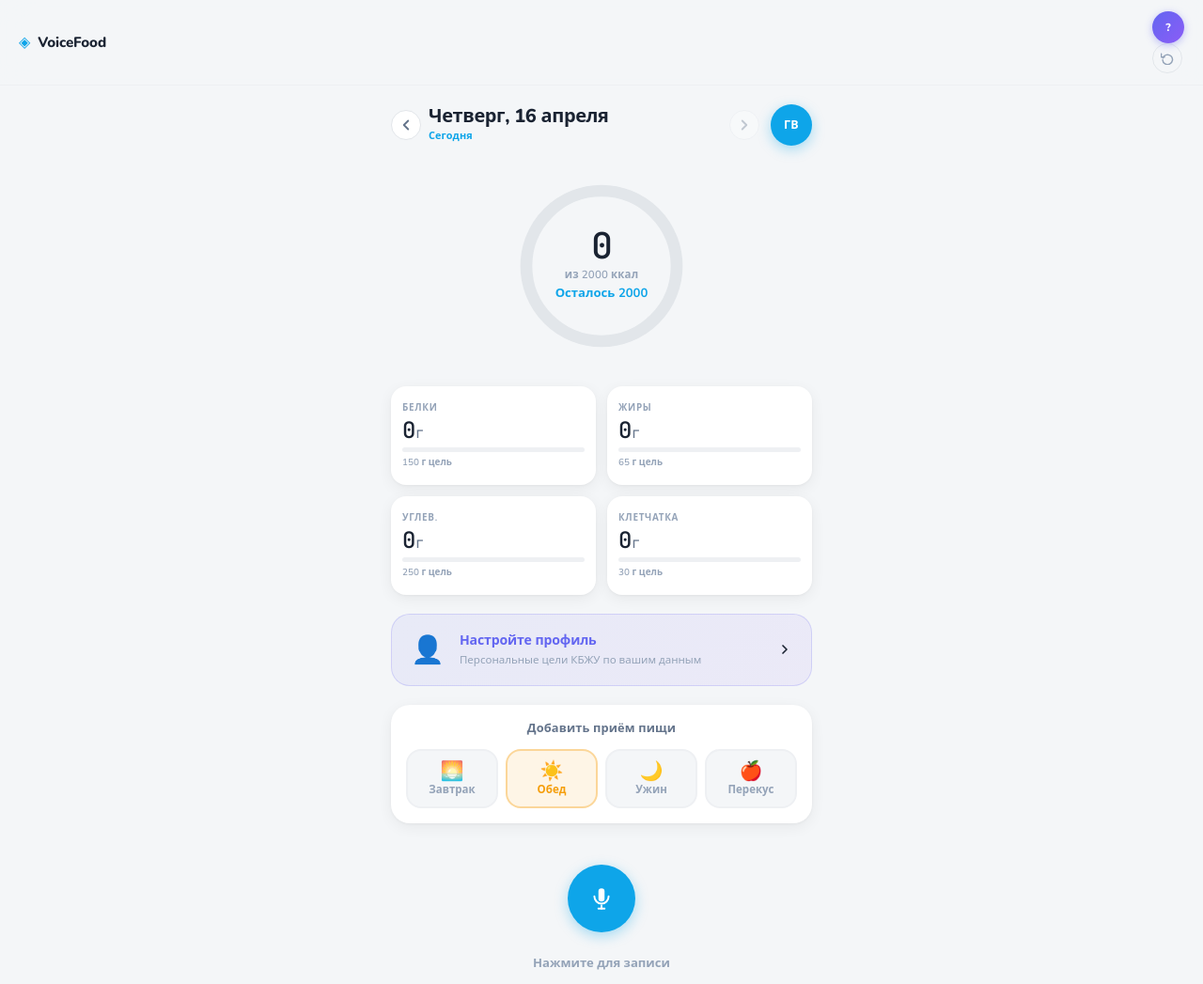
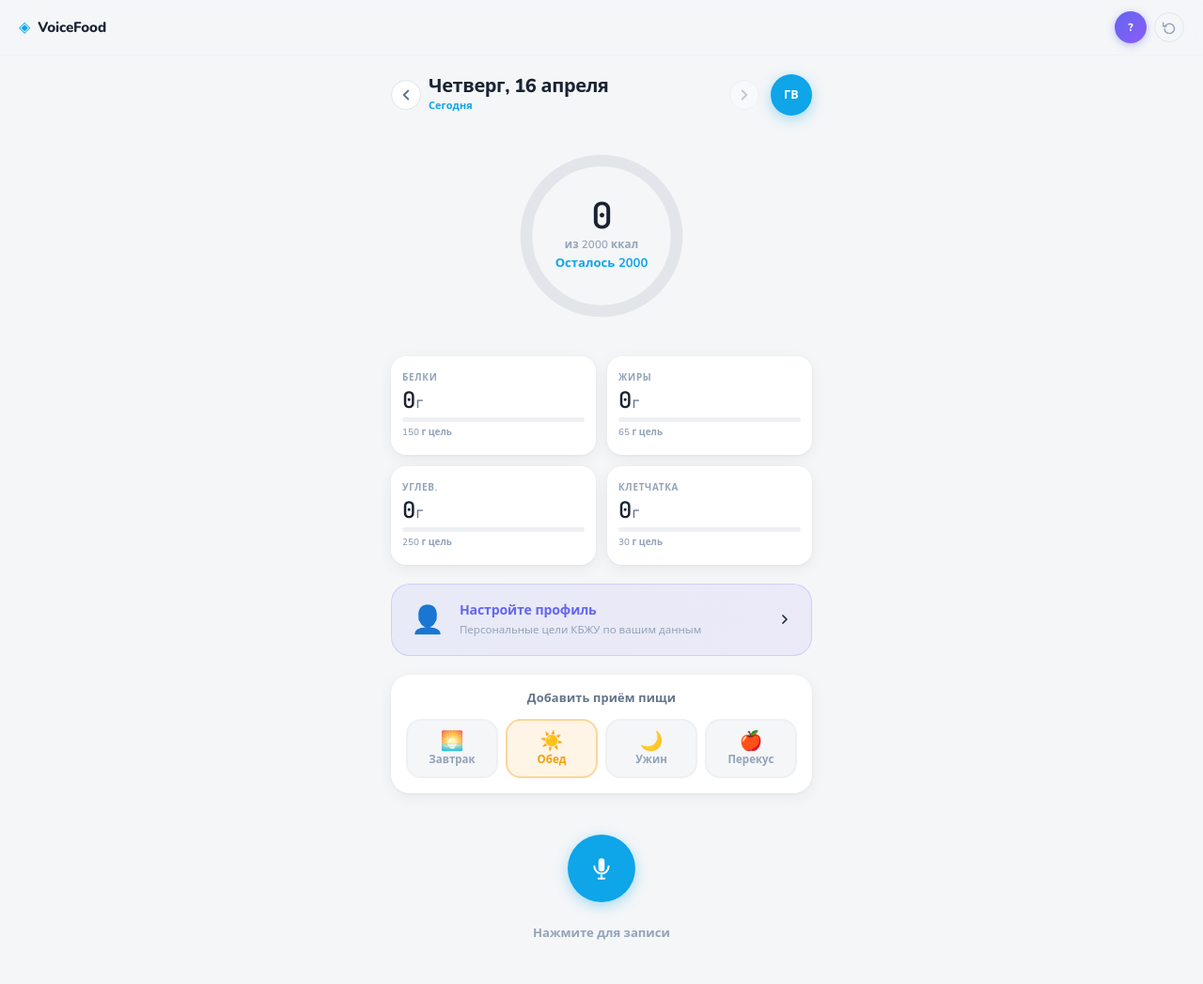
Before and after one commit to uliae-svg/voicecalorie-tracker, a website built with Vite: page index.html in a window 1280 px wide. Shown: the top 1047 px of the page at 94% size. Built offline with nearby package versions, Linux system fonts and the light colour scheme; no server answers.

Commit message:
fix: header-actions flex layout — avatar and reset btn side by side
Co-Authored-By: Claude Sonnet 4.6 <noreply@anthropic.com>

```diff
--- a/src/css/main.css
+++ b/src/css/main.css
@@ -64,6 +64,12 @@ img, svg { display: block; }
   font-weight: 800;
   color: var(--text-primary);
   letter-spacing: -0.01em;
+}
+
+.header-actions {
+  display: flex;
+  align-items: center;
+  gap: var(--s-2);
 }
 
 .reset-btn {
```
